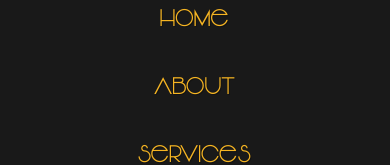
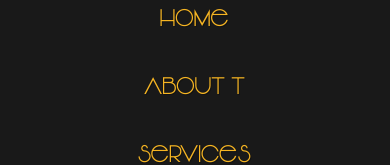
Before and after one commit to mrauthentik/Encanto, a React (Vite) app in the folder alaran/: page /about in a window 390 px wide. Both pictures are taken after a click on the icon 363 px from the left and 31 px from the top of the page. Shown: the part 258-423 px from the top of the page. Built offline with nearby package versions, Linux system fonts and the light colour scheme; a web font is replaced by a local one.

Commit message:
Implement routing in NavBar for Home and About pages

```diff
--- a/alaran/src/components/NavBar.jsx
+++ b/alaran/src/components/NavBar.jsx
@@ -3,7 +3,7 @@ import { motion, AnimatePresence } from "framer-motion";
 import { FontAwesomeIcon } from "@fortawesome/react-fontawesome";
 import { faHeart, faSearch, faCartShopping, faBars, faTimes } from "@fortawesome/free-solid-svg-icons";
 import logo from '../assets/alaran log2.png';
-// import { Link } from 'react-router-dom';
+import { Link } from 'react-router-dom';
 
 const NavBar = () => {
   const [isMobileMenuOpen, setIsMobileMenuOpen] = useState(false);
@@ -52,8 +52,8 @@ const NavBar = () => {
 
         {/* Desktop Navigation */}
         <ul className="nav-items desktop-nav">
-          <li>Home</li>
-          <li>About</li>
+          <li><Link to='/'>Home</Link></li>
+          <li><Link to='/about'>About</Link> </li>
           <li>Services</li>
           <li>Contact</li>
         </ul>
@@ -82,8 +82,8 @@ const NavBar = () => {
               exit={{ x: "100%" }}
               transition={{ duration: 0.5 }}
             >
-              <li onClick={toggleMobileMenu}>Home</li>
-              <a href="./AboutPage.jsx"><li onClick={toggleMobileMenu}>About</li></a>
+              <li onClick={toggleMobileMenu}> <Link to='/'>  Home</Link></li>
+              <li onClick={toggleMobileMenu}><Link to='/about'>About</Link> t</li>
               <li onClick={toggleMobileMenu}>Services</li>
               <li onClick={toggleMobileMenu}>Contact</li>
 
```
